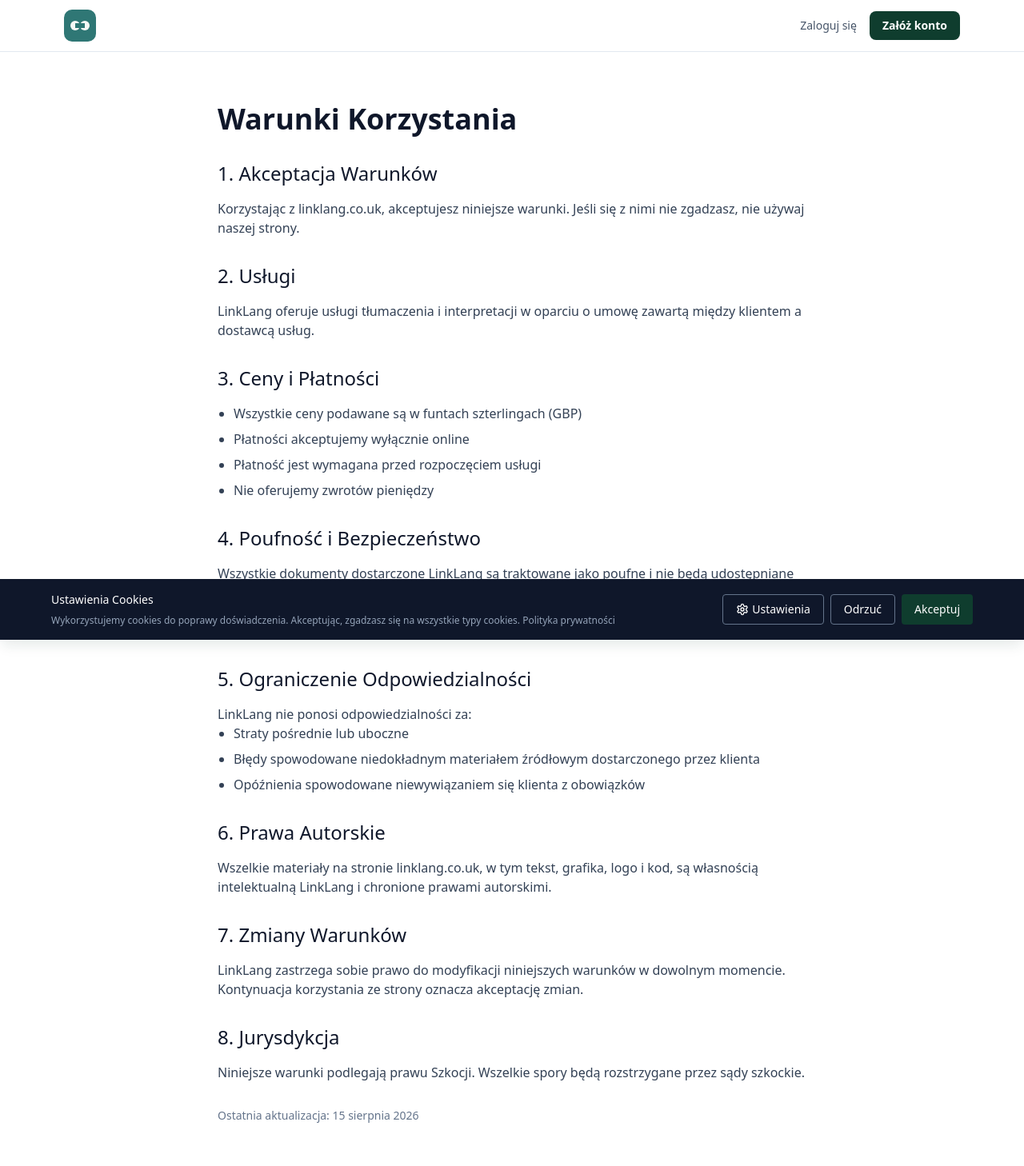
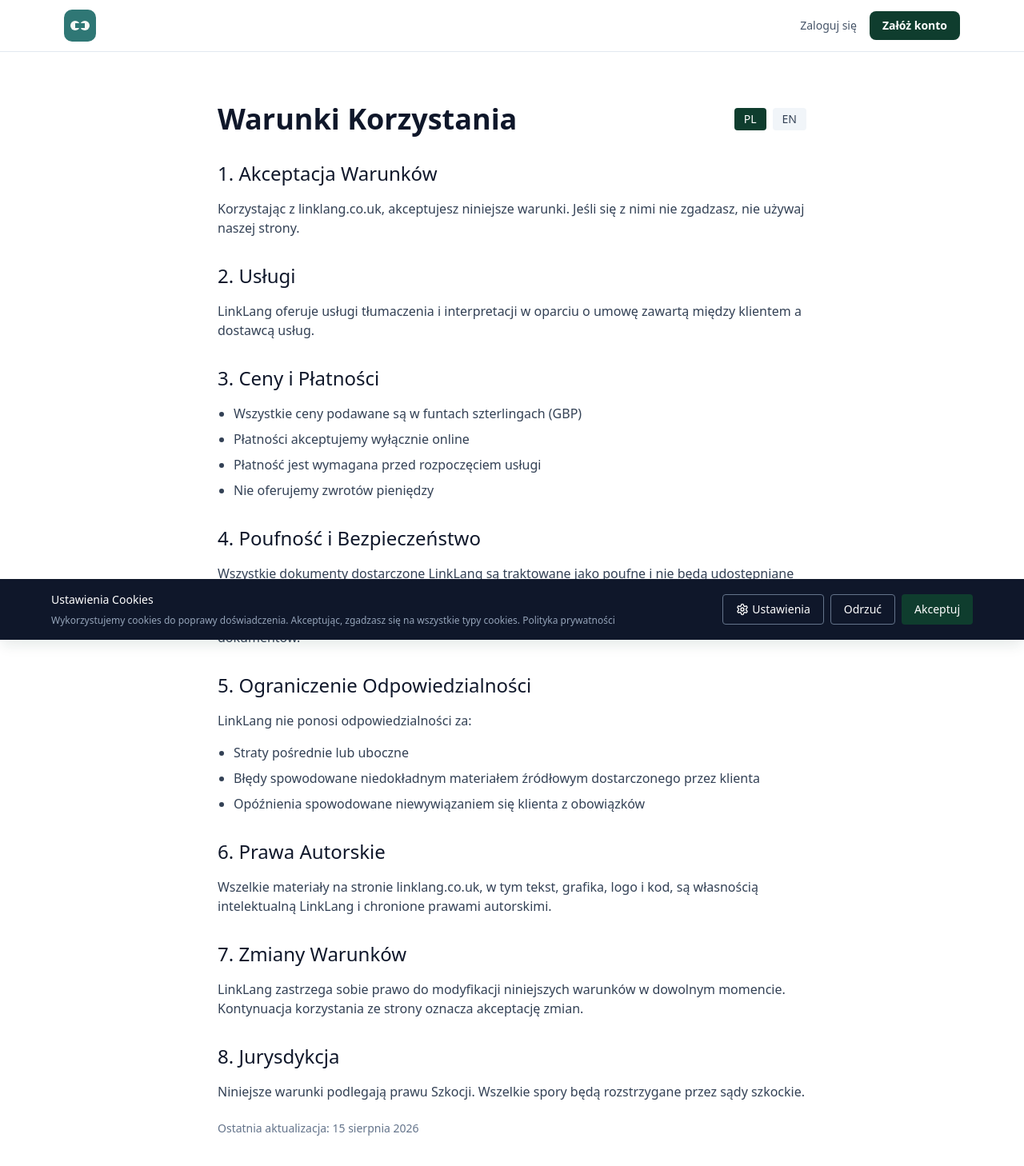
Before and after one commit to sproutspunk/linklang, a React (Vite) app in the folder frontend/: page /terms in a window 1280 px wide. Shown: the top 1458 px of the page at 80% size. Built offline with nearby package versions, Linux system fonts and the light colour scheme; no server answers.

Commit message:
Fix: Remove hCaptcha CDN script, improve footer contrast

```diff
--- a/frontend/index.html
+++ b/frontend/index.html
@@ -11,7 +11,6 @@
   </head>
   <body>
     <div id="root"></div>
-    <script src="https://cdn.jsdelivr.net/npm/hcaptcha@1/dist/hcaptcha.js"></script>
     <script type="module" src="/src/main.tsx"></script>
   </body>
 </html>
--- a/frontend/src/components/CookieBanner.tsx
+++ b/frontend/src/components/CookieBanner.tsx
@@ -126,7 +126,11 @@ export default function CookieBanner() {
                   {t.accept}
                 </button>
               </div>
-              <button onClick={handleReject} className="shrink-0 md:hidden">
+              <button
+                onClick={handleReject}
+                className="shrink-0 md:hidden"
+                aria-label={lang === "PL" ? "Zamknij" : "Close"}
+              >
                 <X className="h-5 w-5" />
               </button>
             </div>
@@ -134,7 +138,10 @@ export default function CookieBanner() {
             <div className="space-y-4">
               <div className="flex justify-between items-center">
                 <h3 className="font-medium">{t.preferences}</h3>
-                <button onClick={() => setShowPreferences(false)}>
+                <button
+                  onClick={() => setShowPreferences(false)}
+                  aria-label={lang === "PL" ? "Zamknij" : "Close"}
+                >
                   <X className="h-5 w-5" />
                 </button>
               </div>
--- a/frontend/src/pages/Home.tsx
+++ b/frontend/src/pages/Home.tsx
@@ -358,15 +358,15 @@ export default function Home() {
               <span className="text-sm font-medium text-slate-900">{t.footer}</span>
             </div>
             <div className="flex gap-6 text-sm">
-              <Link to="/privacy" className="text-slate-600 hover:text-brand-600">
+              <Link to="/privacy" className="text-slate-700 hover:text-brand-600 font-medium">
                 {lang === "PL" ? "Polityka prywatności" : "Privacy"}
               </Link>
-              <Link to="/terms" className="text-slate-600 hover:text-brand-600">
+              <Link to="/terms" className="text-slate-700 hover:text-brand-600 font-medium">
                 {lang === "PL" ? "Warunki" : "Terms"}
               </Link>
             </div>
           </div>
-          <div className="border-t border-slate-200 pt-8 text-xs text-slate-500 text-center">
+          <div className="border-t border-slate-200 pt-8 text-xs text-slate-700 text-center">
             <p>{lang === "PL" ? "Designed & built with precision for professional translation services." : "Designed & built with precision for professional translation services."}</p>
           </div>
         </div>
--- a/frontend/src/pages/Terms.tsx
+++ b/frontend/src/pages/Terms.tsx
@@ -1,80 +1,140 @@
+import { useState, useEffect } from "react";
+
+const content = {
+  PL: {
+    title: "Warunki Korzystania",
+    sections: [
+      {
+        heading: "1. Akceptacja Warunków",
+        content: "Korzystając z linklang.co.uk, akceptujesz niniejsze warunki. Jeśli się z nimi nie zgadzasz, nie używaj naszej strony.",
+      },
+      {
+        heading: "2. Usługi",
+        content: "LinkLang oferuje usługi tłumaczenia i interpretacji w oparciu o umowę zawartą między klientem a dostawcą usług.",
+      },
+      {
+        heading: "3. Ceny i Płatności",
+        list: ["Wszystkie ceny podawane są w funtach szterlingach (GBP)", "Płatności akceptujemy wyłącznie online", "Płatność jest wymagana przed rozpoczęciem usługi", "Nie oferujemy zwrotów pieniędzy"],
+      },
+      {
+        heading: "4. Poufność i Bezpieczeństwo",
+        content: "Wszystkie dokumenty dostarczone LinkLang są traktowane jako poufne i nie będą udostępniane osobom trzecim bez Twojej wyrażonej zgody.\n\nLinkLang stosuje odpowiednie środki bezpieczeństwa do ochrony Twoich danych osobowych i dokumentów.",
+      },
+      {
+        heading: "5. Ograniczenie Odpowiedzialności",
+        content: "LinkLang nie ponosi odpowiedzialności za:",
+        list: ["Straty pośrednie lub uboczne", "Błędy spowodowane niedokładnym materiałem źródłowym dostarczonego przez klienta", "Opóźnienia spowodowane niewywiązaniem się klienta z obowiązków"],
+      },
+      {
+        heading: "6. Prawa Autorskie",
+        content: "Wszelkie materiały na stronie linklang.co.uk, w tym tekst, grafika, logo i kod, są własnością intelektualną LinkLang i chronione prawami autorskimi.",
+      },
+      {
+        heading: "7. Zmiany Warunków",
+        content: "LinkLang zastrzega sobie prawo do modyfikacji niniejszych warunków w dowolnym momencie. Kontynuacja korzystania ze strony oznacza akceptację zmian.",
+      },
+      {
+        heading: "8. Jurysdykcja",
+        content: "Niniejsze warunki podlegają prawu Szkocji. Wszelkie spory będą rozstrzygane przez sądy szkockie.",
+      },
+    ],
+    lastUpdated: "Ostatnia aktualizacja: 15 sierpnia 2026",
+  },
+  EN: {
+    title: "Terms and Conditions",
+    sections: [
+      {
+        heading: "1. Acceptance of Terms",
+        content: "By using linklang.co.uk, you accept these terms and conditions. If you do not agree with them, do not use our website.",
+      },
+      {
+        heading: "2. Services",
+        content: "LinkLang offers translation and interpreting services based on a contract between the client and the service provider.",
+      },
+      {
+        heading: "3. Pricing and Payment",
+        list: ["All prices are quoted in British pounds (GBP)", "We accept payment online only", "Payment is required before the service begins", "We do not offer refunds"],
+      },
+      {
+        heading: "4. Confidentiality and Security",
+        content: "All documents provided to LinkLang are treated as confidential and will not be shared with third parties without your express consent.\n\nLinkLang applies appropriate security measures to protect your personal information and documents.",
+      },
+      {
+        heading: "5. Limitation of Liability",
+        content: "LinkLang is not liable for:",
+        list: ["Indirect or consequential losses", "Errors caused by inaccurate source material provided by the client", "Delays caused by the client's failure to meet obligations"],
+      },
+      {
+        heading: "6. Copyright",
+        content: "All materials on linklang.co.uk, including text, graphics, logos and code, are the intellectual property of LinkLang and protected by copyright laws.",
+      },
+      {
+        heading: "7. Changes to Terms",
+        content: "LinkLang reserves the right to modify these terms and conditions at any time. Continued use of the website means you accept any changes.",
+      },
+      {
+        heading: "8. Jurisdiction",
+        content: "These terms and conditions are governed by Scottish law. Any disputes will be resolved by the Scottish courts.",
+      },
+    ],
+    lastUpdated: "Last updated: 15 August 2026",
+  },
+};
+
 export default function Terms() {
+  const [lang, setLang] = useState<"PL" | "EN">("PL");
+
+  useEffect(() => {
+    const savedLang = localStorage.getItem("linklang_lang") as "PL" | "EN" | null;
+    if (savedLang) setLang(savedLang);
+  }, []);
+
+  const t = content[lang];
+
   return (
     <main className="bg-white">
       <div className="mx-auto max-w-3xl px-4 py-16">
-        <h1 className="text-4xl font-bold text-slate-900 mb-8">Warunki Korzystania</h1>
+        <div className="flex flex-col md:flex-row justify-between items-start md:items-center gap-4 mb-8">
+          <h1 className="text-4xl font-bold text-slate-900">{t.title}</h1>
+          <div className="flex gap-2 shrink-0">
+            <button
+              onClick={() => setLang("PL")}
+              className={`px-3 py-1 rounded text-sm font-medium transition ${
+                lang === "PL" ? "bg-brand-600 text-white" : "bg-slate-100 text-slate-700"
+              }`}
+            >
+              PL
+            </button>
+            <button
+              onClick={() => setLang("EN")}
+              className={`px-3 py-1 rounded text-sm font-medium transition ${
+                lang === "EN" ? "bg-brand-600 text-white" : "bg-slate-100 text-slate-700"
+              }`}
+            >
+              EN
+            </button>
+          </div>
+        </div>
 
         <div className="prose prose-sm max-w-none text-slate-700 space-y-6">
-          <section>
-            <h2 className="text-2xl font-medium text-slate-900 mt-8 mb-4">1. Akceptacja Warunków</h2>
-            <p>
-              Korzystając z linklang.co.uk, akceptujesz niniejsze warunki. Jeśli się z nimi nie zgadzasz, nie używaj naszej strony.
-            </p>
-          </section>
-
-          <section>
-            <h2 className="text-2xl font-medium text-slate-900 mt-8 mb-4">2. Usługi</h2>
-            <p>LinkLang oferuje usługi tłumaczenia i interpretacji w oparciu o umowę zawartą między klientem a dostawcą usług.</p>
-          </section>
-
-          <section>
-            <h2 className="text-2xl font-medium text-slate-900 mt-8 mb-4">3. Ceny i Płatności</h2>
-            <ul className="list-disc pl-5 space-y-2">
-              <li>Wszystkie ceny podawane są w funtach szterlingach (GBP)</li>
-              <li>Płatności akceptujemy wyłącznie online</li>
-              <li>Płatność jest wymagana przed rozpoczęciem usługi</li>
-              <li>Nie oferujemy zwrotów pieniędzy</li>
-            </ul>
-          </section>
-
-          <section>
-            <h2 className="text-2xl font-medium text-slate-900 mt-8 mb-4">4. Poufność i Bezpieczeństwo</h2>
-            <p>
-              Wszystkie dokumenty dostarczone LinkLang są traktowane jako poufne i nie będą udostępniane osobom trzecim bez Twojej wyrażonej zgody.
-            </p>
-            <p>
-              LinkLang stosuje odpowiednie środki bezpieczeństwa do ochrony Twoich danych osobowych i dokumentów.
-            </p>
-          </section>
-
-          <section>
-            <h2 className="text-2xl font-medium text-slate-900 mt-8 mb-4">5. Ograniczenie Odpowiedzialności</h2>
-            <p>
-              LinkLang nie ponosi odpowiedzialności za:
-            </p>
-            <ul className="list-disc pl-5 space-y-2">
-              <li>Straty pośrednie lub uboczne</li>
-              <li>Błędy spowodowane niedokładnym materiałem źródłowym dostarczonego przez klienta</li>
-              <li>Opóźnienia spowodowane niewywiązaniem się klienta z obowiązków</li>
-            </ul>
-          </section>
-
-          <section>
-            <h2 className="text-2xl font-medium text-slate-900 mt-8 mb-4">6. Prawa Autorskie</h2>
-            <p>
-              Wszelkie materiały na stronie linklang.co.uk, w tym tekst, grafika, logo i kod, są własnością intelektualną LinkLang i chronione prawami autorskimi.
-            </p>
-          </section>
-
-          <section>
-            <h2 className="text-2xl font-medium text-slate-900 mt-8 mb-4">7. Zmiany Warunków</h2>
-            <p>
-              LinkLang zastrzega sobie prawo do modyfikacji niniejszych warunków w dowolnym momencie. Kontynuacja korzystania ze strony oznacza akceptację zmian.
-            </p>
-          </section>
-
-          <section>
-            <h2 className="text-2xl font-medium text-slate-900 mt-8 mb-4">8. Jurysdykcja</h2>
-            <p>
-              Niniejsze warunki podlegają prawu Szkocji. Wszelkie spory będą rozstrzygane przez sądy szkockie.
-            </p>
-          </section>
-
-          <section>
-            <p className="text-sm text-slate-500 mt-8">
-              Ostatnia aktualizacja: 15 sierpnia 2026
-            </p>
-          </section>
+          {t.sections.map((section, idx) => (
+            <section key={idx}>
+              <h2 className="text-2xl font-medium text-slate-900 mt-8 mb-4">{section.heading}</h2>
+              <div className="space-y-2">
+                {section.content && section.content.split("\n\n").map((para, i) => (
+                  <p key={i}>{para}</p>
+                ))}
+              </div>
+              {section.list && (
+                <ul className="list-disc pl-5 space-y-2 mt-4">
+                  {section.list.map((item, i) => (
+                    <li key={i}>{item}</li>
+                  ))}
+                </ul>
+              )}
+            </section>
+          ))}
+          <p className="text-sm text-slate-500 mt-8">{t.lastUpdated}</p>
         </div>
       </div>
     </main>
```
Also changed, not shown: frontend/src/pages/Privacy.tsx (+4 -4 lines).
